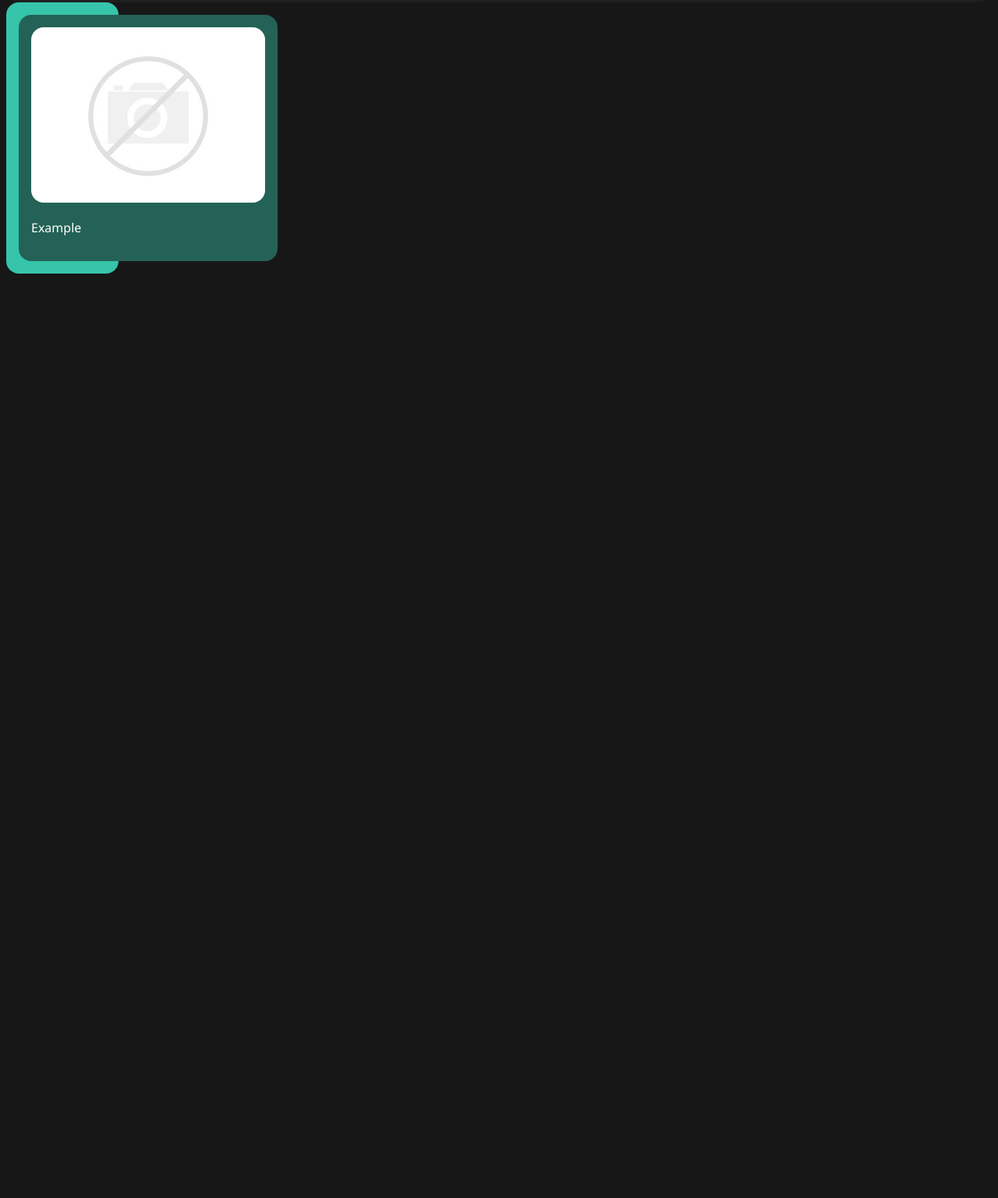
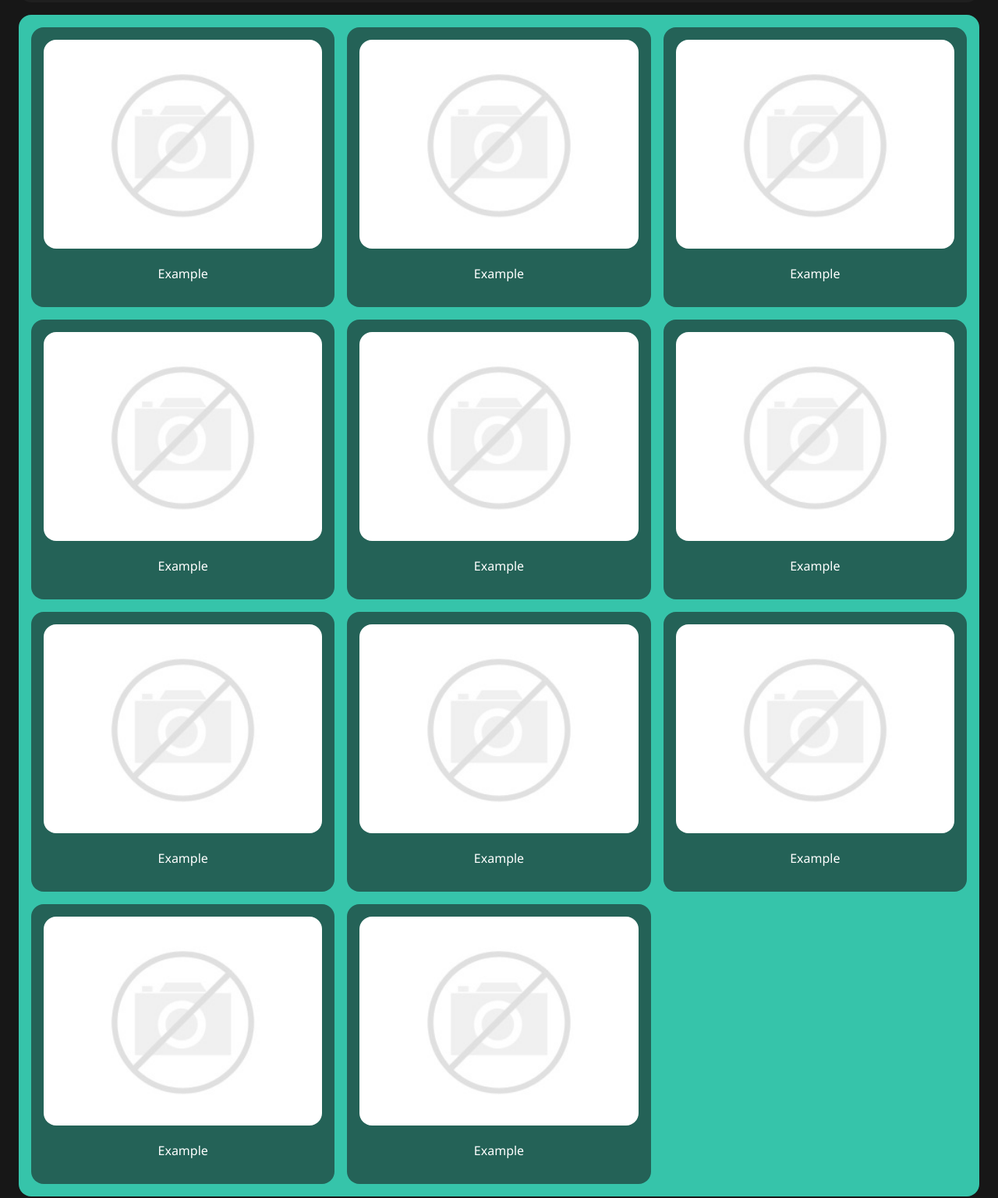
Before and after one commit to eliasoberholtz/SMART, a plain HTML site: page collection.html in a window 1280 px wide. Shown: the part 171-1708 px from the top of the page at 78% size. Before the commit the page ends 800 px from the top, so only its background shows below. Drawn offline with nearby package versions, Linux system fonts and the light colour scheme.

Commit message:
Fixed the collection div for the authors

```diff
--- a/collection.html
+++ b/collection.html
@@ -25,6 +25,66 @@
                         <p>Example</p>
                     </a>
                 </div>
+                <div id="example-2" class="author">
+                    <a href="https://www.google.com.pt">
+                        <img class="author-img" src="./res/No-photo.jpg">
+                        <p>Example</p>
+                    </a>
+                </div>
+                <div id="example-2" class="author">
+                    <a href="https://www.google.com.pt">
+                        <img class="author-img" src="./res/No-photo.jpg">
+                        <p>Example</p>
+                    </a>
+                </div>
+                <div id="example-2" class="author">
+                    <a href="https://www.google.com.pt">
+                        <img class="author-img" src="./res/No-photo.jpg">
+                        <p>Example</p>
+                    </a>
+                </div>
+                <div id="example-2" class="author">
+                    <a href="https://www.google.com.pt">
+                        <img class="author-img" src="./res/No-photo.jpg">
+                        <p>Example</p>
+                    </a>
+                </div>
+                <div id="example-2" class="author">
+                    <a href="https://www.google.com.pt">
+                        <img class="author-img" src="./res/No-photo.jpg">
+                        <p>Example</p>
+                    </a>
+                </div>
+                <div id="example-2" class="author">
+                    <a href="https://www.google.com.pt">
+                        <img class="author-img" src="./res/No-photo.jpg">
+                        <p>Example</p>
+                    </a>
+                </div>
+                <div id="example-2" class="author">
+                    <a href="https://www.google.com.pt">
+                        <img class="author-img" src="./res/No-photo.jpg">
+                        <p>Example</p>
+                    </a>
+                </div>
+                <div id="example-2" class="author">
+                    <a href="https://www.google.com.pt">
+                        <img class="author-img" src="./res/No-photo.jpg">
+                        <p>Example</p>
+                    </a>
+                </div>
+                <div id="example-2" class="author">
+                    <a href="https://www.google.com.pt">
+                        <img class="author-img" src="./res/No-photo.jpg">
+                        <p>Example</p>
+                    </a>
+                </div>
+                <div id="example-2" class="author">
+                    <a href="https://www.google.com.pt">
+                        <img class="author-img" src="./res/No-photo.jpg">
+                        <p>Example</p>
+                    </a>
+                </div>
             </div>
         </main>
 
--- a/res/index.css
+++ b/res/index.css
@@ -74,6 +74,7 @@ a {
 /* NAVIGATION */
 nav#top-nav {
     display: none;
+    margin: 16px;
 }
 nav#bottom-nav {
     display: flex;
@@ -120,10 +121,11 @@ nav#bottom-nav .bottom-nav-container {
     color: var(--on_primary_container);
     border-radius: 16px;
     padding: 16px;
-    max-width: 112px;
+    margin: 16px;
 
     display: grid;
-    grid-template-columns: 1fr;
+    grid-template-columns: repeat(auto-fit, minmax(332px, 1fr));
+    gap: 16px;
 }
 
 .author {
@@ -133,8 +135,14 @@ nav#bottom-nav .bottom-nav-container {
     padding: 16px;
 }
 
+.author p {
+    justify-self: center;
+}
+
 .author-img {
     border-radius: 16px;
+    width: 100%;
+    justify-self: center;
 }
 
 /* DESKTOP STYLES */
@@ -152,7 +160,4 @@ nav#bottom-nav .bottom-nav-container {
         display: none;
     }
 
-    .collection-grid {
-        grid-template-columns: 1fr;
-    }
 }
```
